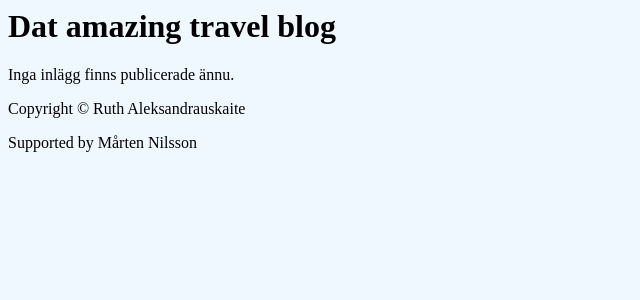
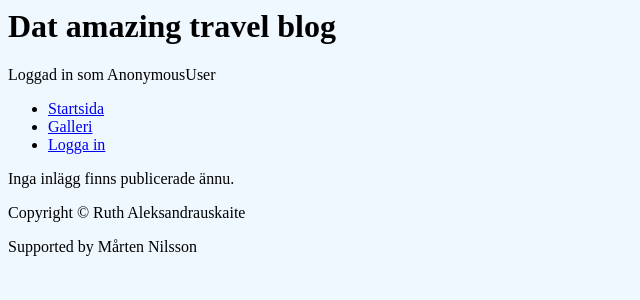
Before and after one commit to ruthaleks/travelblog, a Django app: page /travelblog/ in a window 1280 px wide. Shown: the top 300 px of the page, without its empty margins (0-640 px from the left). Run offline with Django 3.2, Linux system fonts and the light colour scheme; data that the repository does not hold is empty.

Commit message:
Added navbar and made login and logout redirect to main page

```diff
--- a/blog/templates/base.html
+++ b/blog/templates/base.html
@@ -13,7 +13,20 @@
     <body>
         <header>
             <h1> Dat amazing travel blog </h1>
+            <p> Loggad in som {{ user }} </p>
         </header>
+
+        <nav>
+            <ul>
+                <li><a href="{% url 'blog:index' %}">Startsida</a></li>
+                <li><a href="{% url 'blog:gallery' %}">Galleri</a></li>
+                {% if user.is_authenticated %}
+                <li><a href="{% url 'logout' %}">Logga ut</a></li>
+                {% else %}
+                <li><a href="{% url 'login' %}">Logga in</a></li>
+                {% endif %}
+            </ul>
+        </nav>
 
         {% block content %}
         {% endblock %}
--- a/travelblog/settings.py
+++ b/travelblog/settings.py
@@ -128,3 +128,7 @@ MEDIA_URL = '/media/'
 
 # Markdownx image storage
 MARKDOWNX_MEDIA_PATH = datetime.now().strftime('/markdownx/%Y/%m/%d')
+
+# Login redirect
+LOGIN_REDIRECT_URL = '/travelblog/'
+LOGOUT_REDIRECT_URL = '/travelblog/'
```
